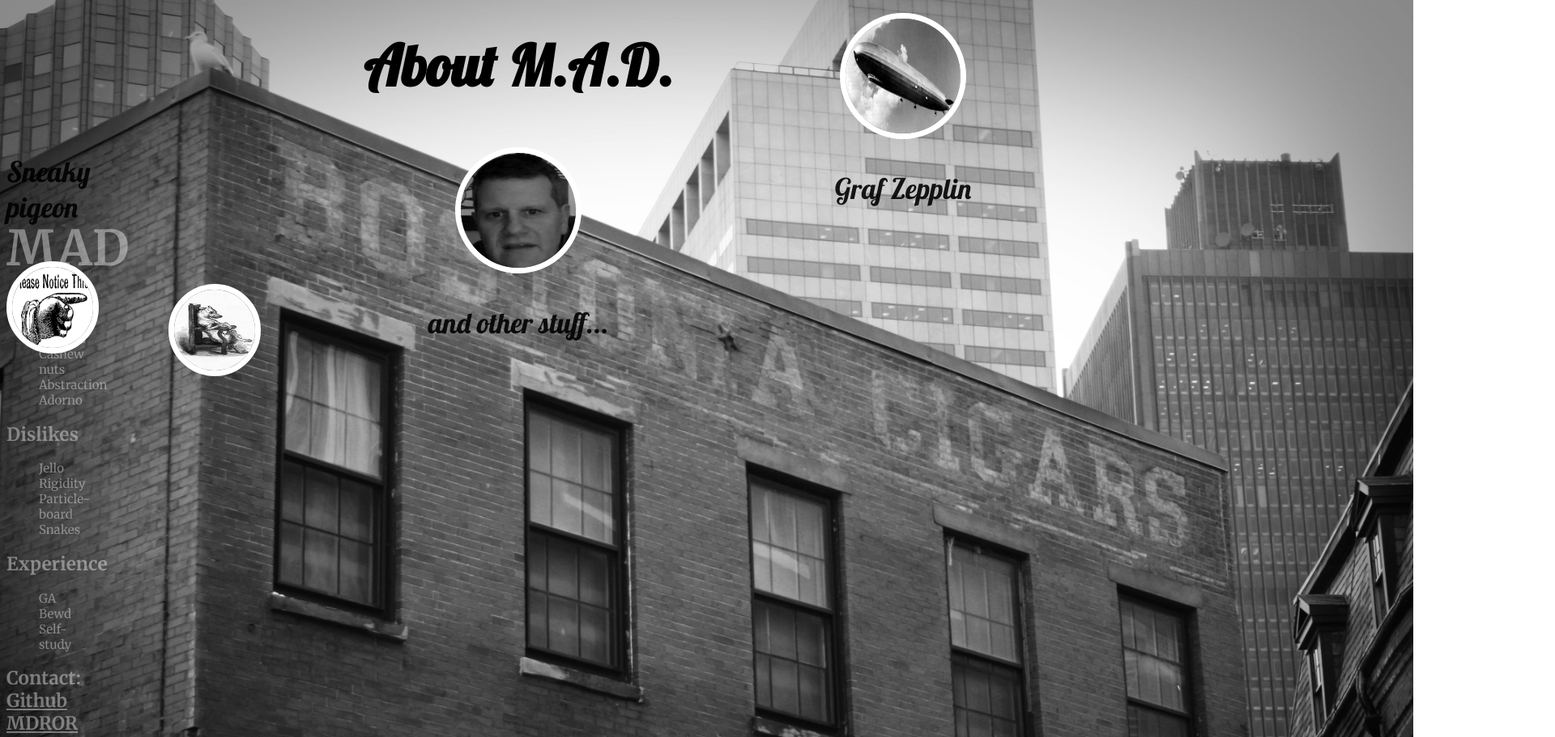
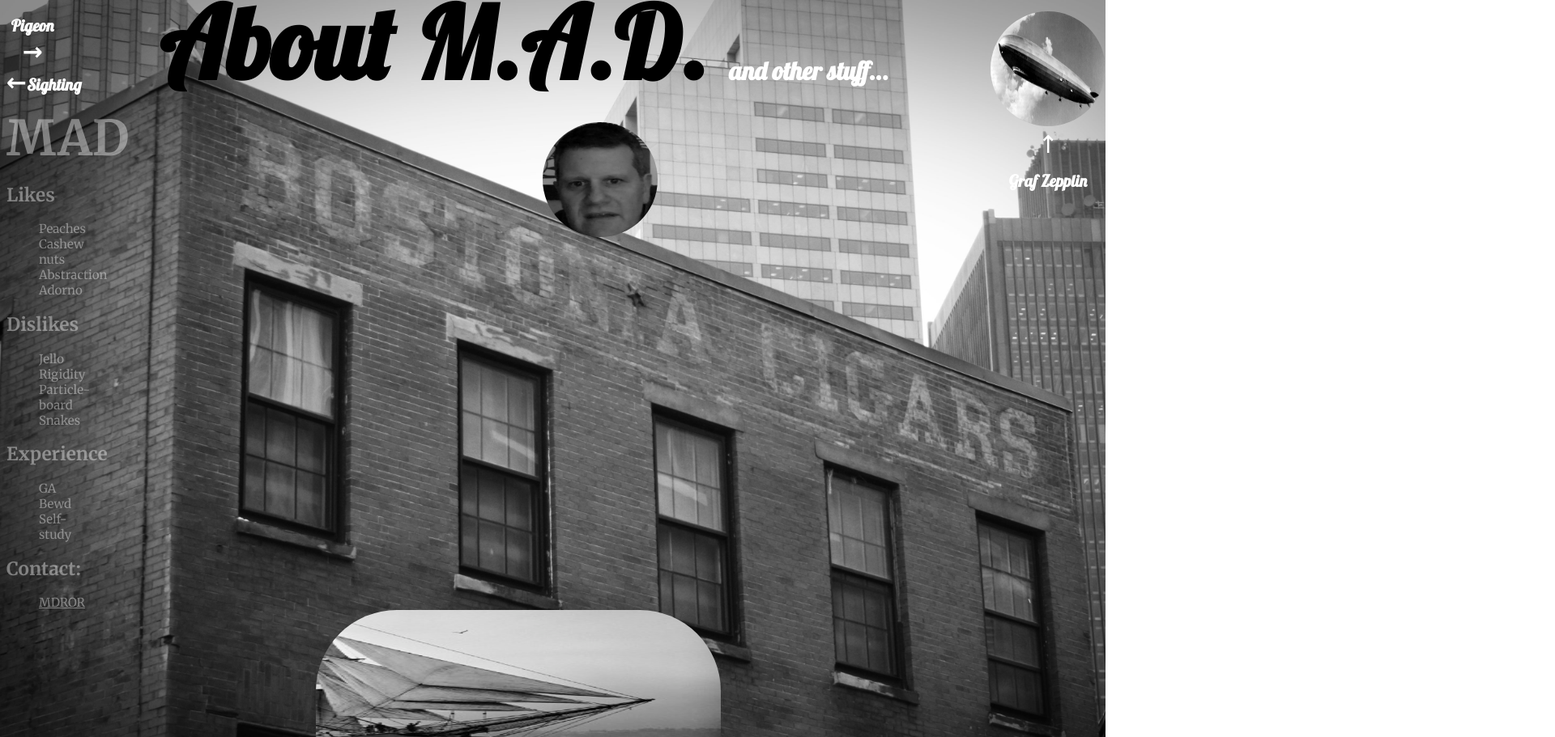
Before and after one commit to mdror/about-mad, a plain HTML site: page index.html in a window 1280 px wide. Shown: the top 911 px of the page at 81% size, 1920 px wide, since content can reach past the window. Drawn offline with nearby package versions, Linux system fonts and the light colour scheme.

Commit message:
revise images

```diff
--- a/index.html
+++ b/index.html
@@ -1,48 +1,68 @@
 <!DOCTYPE html>
+    <!--link to stylesheet file-->
 
 <link href = "style.css" rel= "stylesheet">
+
 <link href='http://fonts.googleapis.com/css?family=Lobster' rel='stylesheet' type='text/css'>
+      <!--font for show-about-me-->
 <link href='http://fonts.googleapis.com/css?family=Merriweather:400,700' rel='stylesheet' type='text/css'>
 
 <script src="jquery.js"></script>
 
 <head>
+
   <title>M.A.D.</title>
 
+    <body>
 
-  <body>
-    <div class ="first">
-      <h1>About M.A.D.</h1>
-    <img src="bw-head.jpg" alt="M.A.D" height="142" width="142">
-    </div>
-    <div class ="second">
-      <p>and other stuff...</p>
+    <div id="first">
+      <h1>
+        About M.A.D.
+        <span class="tagline">and other stuff...</span>
+      </h1>
+
+      <img src="bw-head.jpg" alt="M.A.D" height="142" width="142"class="head" alt="head"/>
 
     </div>
 
-    <div class ="third">
-      <img src="graf.jpg" alt="zepplin" height="142" width="142"Graf Zepplin>
-      <p>Graf Zepplin</p>
-    </div>
-    <div class ="forth">
-      <p>Sneaky pigeon</p>
-      <img src="hand.jpg" alt="pointing hand" height="100" width="100"Graf Zepplin>
+    <div class="third">
 
-    </div>
-    <div class ="fifth">
-      <img src="dog.jpg" alt="funny sitting dog" height="100" width="100">
+      <img src="images/graf.jpg" alt="zepplin" height="142" width="142"/>
+      <em>&#8593</em>
+      <h1>Graf Zepplin </h1>
 
     </div>
 
-    <div class ="show-about-me">
+    <div class="forth">
+
+      <h1>Pigeon <em>&#8594</em> </br> <em>&#8592</em>Sighting</h1>
+
+    </div>
+
+
+
+    <div class="show-about-me">
       <span class ="subheading">MAD</span>
-        <h2>Likes</h2>
-          <ol>Peaches Cashew nuts Abstraction Adorno</ol>
-        <h2>Dislikes</h2>
-          <ol>Jello Rigidity Particle-board Snakes</ol>
+        <dl>
+          <h2>Likes</h2>
+            <dd>Peaches</dd>
+            <dd>Cashew nuts</dd>
+            <dd>Abstraction</dd>
+            <dd>Adorno</dd>
+        </dl>
+
+        <dl>
+          <h2>Dislikes</h2>
+            <dd>Jello</dd>
+            <dd>Rigidity</dd>
+            <dd>Particle-board</dd>
+            <dd>Snakes</dd>
+        </dl>
         <h2>Experience</h2>
-          <ol>GA Bewd Self-study</ol>
-        <h2>Contact: <a href="https://github.com/mdror">Github MDROR</a>
+          <dd>GA Bewd</dd>
+          <dd>Self-study</dd>
+        <h2>Contact:</h2>
+        <dd><a href="https://github.com/mdror">MDROR</a></dd>
     </div>
 
 
@@ -51,11 +71,11 @@
 var i = 0; var path = new Array();
 
 // LIST OF IMAGES
-path[0] = "cape.jpg";
-path[1] = "ship.jpg";
-path[2] = "ship-5.jpg";
-path[3] = "ship-4.jpg";
-path[4] = "monster.jpg";
+path[0] = "images/cape.jpg";
+path[1] = "images/ship.jpg";
+path[2] = "images/ship-5.jpg";
+path[3] = "images/ship-4.jpg";
+path[4] = "images/monster.jpg";
 
 function swapImage() { document.slide.src = path[i];
 if(i < path.length - 1) i++;
@@ -64,12 +84,9 @@ else i = 0; setTimeout("swapImage()",4000);
 
 </script>
 
-<img height="200" name="slide" src="image_1.gif" width="400" />
-
+<img height="250" name="slide" src="image_1.gif" width="500" />
 
 
   </body>
 
-
-
 </head>
--- a/style.css
+++ b/style.css
@@ -1,62 +1,80 @@
+html{
+  background-image: url('boston.jpg');
+  background-size: cover;
+  background-repeat: no-repeat;
+
+}
+
 body{
 
   text-align: center;
-  background-image: url('boston.jpg');
-  background-size: cover;
-  background-repeat: no-repeat;
+
   font-family: 'Lobster', cursive;
   /*background-position: center;*/
   color: white;
 }
 
- img {
+ /*img {
     margin: 10px 0px 0px 0px;
     border: 7px solid white;
     border-radius: 100px;
     }
+  */
 
-.first{
-  margin: -10px 0px 0px 0px;
-
-}
-
-.second{
-  margin: 0px 0px 0px 0px;
-
-}
-
-.third{
-  margin: -450px -950px 0px 0px;
-
+#first{
+  margin: -108px -14px 0px 0px;
+  color: rgba(0, 0, 0, 1);
+  font-size: 62px;
 }
 
 
+.tagline{
+  color: rgba(255, 255, 255, 1);
+  font-size: 31px;
+}
+
+.head{
+  width: 142px;
+  height: 142px;
+  margin: -62px 0px 0px 188px;
+  border-radius: 100px;
+}
+
+
+.third{
+  margin: -295px 0px 0px 1215px;
+  width: 142px;
+  height: 142px;
+  border-radius: 100px;
+  font-size: 10px;
+  color: rgba(255, 255, 255, 1);
+}
+
+
+
 .forth{
-  margin: -100px 1200px 0px 0px;
+  margin: -151px 1200px 0px 0px;
+  font-size: 10px;
+  color: white;
 }
 
 .fifth{
-  margin: -100px 750px -200px 0px;
+  margin: -174px 750px 0px 0px;
+  font-size: 8px;
 }
 
 .show-about-me{
-  margin: -200px 1250px 0px 0px;
+  margin: 0px 1250px 0px 0px;
   color: rgba(0,0,0,0.9);
   font-family: 'Merriweather', serif;
   font-size: 15px;
   color: rgba(255, 255, 255, 0.4);
+  text-align: left;
 }
-
-h1{
-
-  color: rgba(0, 0, 0, 1);
-  font-size: 70px;
-}
-
 
 p{
   color: rgba(0,0,0,0.9);
-  font-size: 35px;
+  font-size: 65px;
 
 }
 
@@ -64,8 +82,18 @@ a{
     color: rgba(255, 255, 255, 0.4);
 }
 
+img{
+  border-radius: 100px;
+
+}
+
 .subheading{
     color: rgba(255, 255, 255, 0.4);
     font-size: 60px;
     font-weight:900;
 }
+
+em{
+  font-size: 30px;
+
+}
```
Also changed, not shown: boston copy.jpg (added), images/arrow.png (added), images/arrows.png (added), images/bw-head.jpg (added), images/cape.jpg (renamed from cape.jpg), images/dog.jpg (renamed from dog.jpg), images/graf.jpg (renamed from graf.jpg), images/hand.jpg (renamed from hand.jpg), images/monster.jpg (renamed from monster.jpg), images/ship-4.jpg (renamed from ship-4.jpg), images/ship-5.jpg (renamed from ship-5.jpg), images/ship.jpg (renamed from ship.jpg), images/smile.jpg (renamed from smile.jpg).
